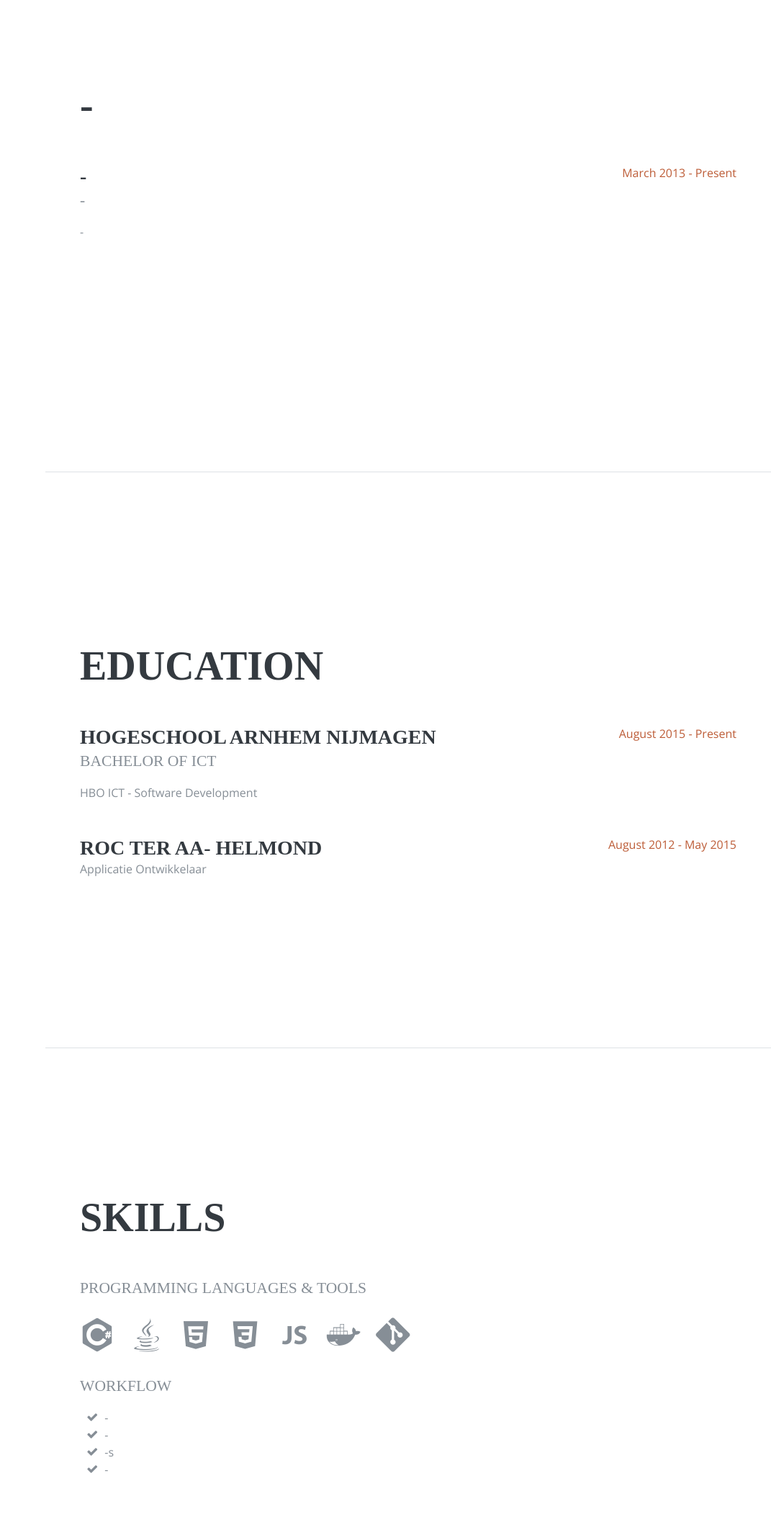
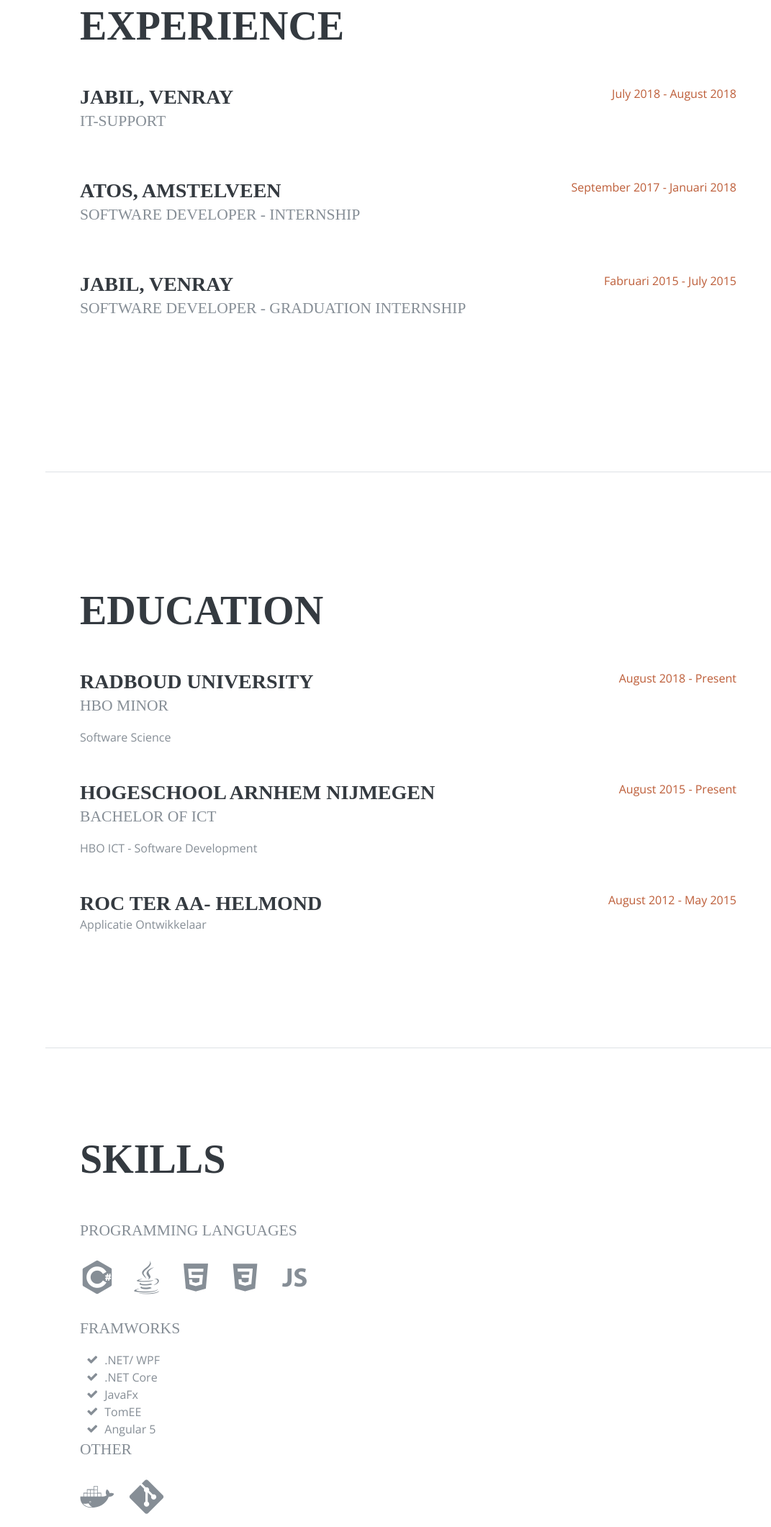
Before and after one commit to bjornjacobs/Portfolio, a plain HTML site: page index.html in a window 1280 px wide. Shown: the part 944-3065 px from the top of the page at 72% size, without its empty margins (209-1280 px from the left). Drawn offline with nearby package versions, Linux system fonts and the light colour scheme; a web font is replaced by a local one.

Commit message:
Updated info

```diff
--- a/index.html
+++ b/index.html
@@ -28,11 +28,11 @@
 </head>
 
 <body id="page-top">
-<script>alert('This site is under construction!');</script>
+<!--<script>alert('This site is under construction!');</script>-->
   <nav class="navbar navbar-expand-lg navbar-dark bg-primary fixed-top" id="sideNav">
    <a class="navbar-brand js-scroll-trigger" href="#page-top">
-      <span class="d-block d-lg-none">Portfolio Bjorn Jacobs</span>
-      <span class="d-none d-lg-block">
+      <span class="d-block d-lg-none">Portfolio</span>
+      <span class="d-lg-none d-lg-block">
          <!--<img class="img-fluid img-profile rounded-circle mx-auto mb-2" src="img/profile.jpg" alt="">-->
       </span>
     </a>
@@ -83,7 +83,7 @@
             </a>
           </li>
           <li class="list-inline-item">
-            <a href="https://git.bjornjacobs.nl/explore/repos" target="_blank">
+            <a href="https://github.com/bjornjacobs" target="_blank">
               <span class="fa-stack fa-lg">
                 <i class="fa fa-circle fa-stack-2x"></i>
                 <i class="fa fa-git fa-stack-1x fa-inverse"></i>
@@ -96,16 +96,38 @@
 
     <section class="resume-section p-3 p-lg-5 d-flex flex-column" id="experience">
       <div class="my-auto">
-        <h2 class="mb-5">-</h2>
+        <h2 class="mb-5">Experience</h2>
 
         <div class="resume-item d-flex flex-column flex-md-row mb-5">
           <div class="resume-content mr-auto">
-            <h3 class="mb-0">-</h3>
-            <div class="subheading mb-3">-</div>
-            <p>-</p>
+            <h3 class="mb-0">Jabil, Venray</h3>
+            <div class="subheading mb-3">IT-Support</div>
+            <p></p>
           </div>
           <div class="resume-date text-md-right">
-            <span class="text-primary">March 2013 - Present</span>
+            <span class="text-primary">July 2018 - August 2018</span>
+          </div>
+        </div>
+
+        <div class="resume-item d-flex flex-column flex-md-row mb-5">
+          <div class="resume-content mr-auto">
+            <h3 class="mb-0">Atos, Amstelveen</h3>
+            <div class="subheading mb-3">Software Developer - Internship</div>
+            <p></p>
+          </div>
+          <div class="resume-date text-md-right">
+            <span class="text-primary">September 2017 - Januari 2018</span>
+          </div>
+        </div>
+
+        <div class="resume-item d-flex flex-column flex-md-row mb-5">
+          <div class="resume-content mr-auto">
+            <h3 class="mb-0">Jabil, Venray</h3>
+            <div class="subheading mb-3">Software Developer - Graduation Internship</div>
+            <p></p>
+          </div>
+          <div class="resume-date text-md-right">
+            <span class="text-primary">Fabruari 2015 - July 2015</span>
           </div>
         </div>
       </div>
@@ -117,7 +139,18 @@
 
         <div class="resume-item d-flex flex-column flex-md-row mb-5">
           <div class="resume-content mr-auto">
-            <h3 class="mb-0">Hogeschool Arnhem Nijmagen</h3>
+            <h3 class="mb-0">Radboud University</h3>
+            <div class="subheading mb-3">HBO Minor</div>
+            <div>Software Science</div>
+          </div>
+          <div class="resume-date text-md-right">
+            <span class="text-primary">August 2018 - Present</span>
+          </div>
+        </div>
+
+        <div class="resume-item d-flex flex-column flex-md-row mb-5">
+          <div class="resume-content mr-auto">
+            <h3 class="mb-0">Hogeschool Arnhem Nijmegen</h3>
             <div class="subheading mb-3">Bachelor of ICT</div>
             <div>HBO ICT - Software Development</div>
           </div>
@@ -142,7 +175,7 @@
       <div class="my-auto">
         <h2 class="mb-5">Skills</h2>
 
-        <div class="subheading mb-3">Programming Languages &amp; Tools</div>
+        <div class="subheading mb-3">Programming Languages</div>
         <ul class="list-inline list-icons">
           <li class="list-inline-item">
             <i class="devicons devicon-csharp-plain"></i>
@@ -159,30 +192,25 @@
           <li class="list-inline-item">
             <i class="devicons devicons-javascript"></i>
           </li>
-
-          <li class="list-inline-item">
-            <i class="devicons devicon-docker-plain"></i>
-          </li>
-          <li class="list-inline-item">
-            <i class="devicons devicon-git-plain"></i>
-          </li>
-
         </ul>
 
-        <div class="subheading mb-3">Workflow</div>
+        <div class="subheading mb-3">Framworks</div>
         <ul class="fa-ul mb-0">
-          <li>
-            <i class="fa-li fa fa-check"></i>
-           -</li>
-          <li>
-            <i class="fa-li fa fa-check"></i>
-           -</li>
-          <li>
-            <i class="fa-li fa fa-check"></i>
-            -s</li>
-          <li>
-            <i class="fa-li fa fa-check"></i>
-           -</li>
+          <li><i class="fa-li fa fa-check"></i>.NET/ WPF</li>
+          <li><i class="fa-li fa fa-check"></i>.NET Core</li>
+          <li><i class="fa-li fa fa-check"></i>JavaFx</li>
+          <li><i class="fa-li fa fa-check"></i>TomEE</li>
+          <li><i class="fa-li fa fa-check"></i>Angular 5</li>
+        </ul>
+
+        <div class="subheading mb-3">Other</div>
+        <ul class="list-inline list-icons">
+            <li class="list-inline-item">
+              <i class="devicons devicon-docker-plain"></i>
+            </li>
+            <li class="list-inline-item">
+              <i class="devicons devicon-git-plain"></i>
+            </li>
         </ul>
       </div>
     </section>
@@ -190,8 +218,8 @@
     <section class="resume-section p-3 p-lg-5 d-flex flex-column" id="interests">
       <div class="my-auto">
         <h2 class="mb-5">Projects</h2>
-        <p>-</p>
-        <p class="mb-0">-</p>
+        <p>Coming soon</p>
+        <p class="mb-0"></p>
       </div>
     </section>
   </div>
--- a/scss/resume.scss
+++ b/scss/resume.scss
@@ -1,9 +1,9 @@
 // Core variables and mixins
-@import "variables.scss";
-@import "mixins.scss";
+@import "_variables.scss";
+@import "_mixins.scss";
 // Global CSS
-@import "global.scss";
-@import "nav.scss";
-@import "resume-item.scss";
-@import "bootstrap-overrides.scss";
+@import "_global.scss";
+@import "_nav.scss";
+@import "_resume-item.scss";
+@import "_bootstrap-overrides.scss";
 // Components
```
Also changed, not shown: 1 other file.
